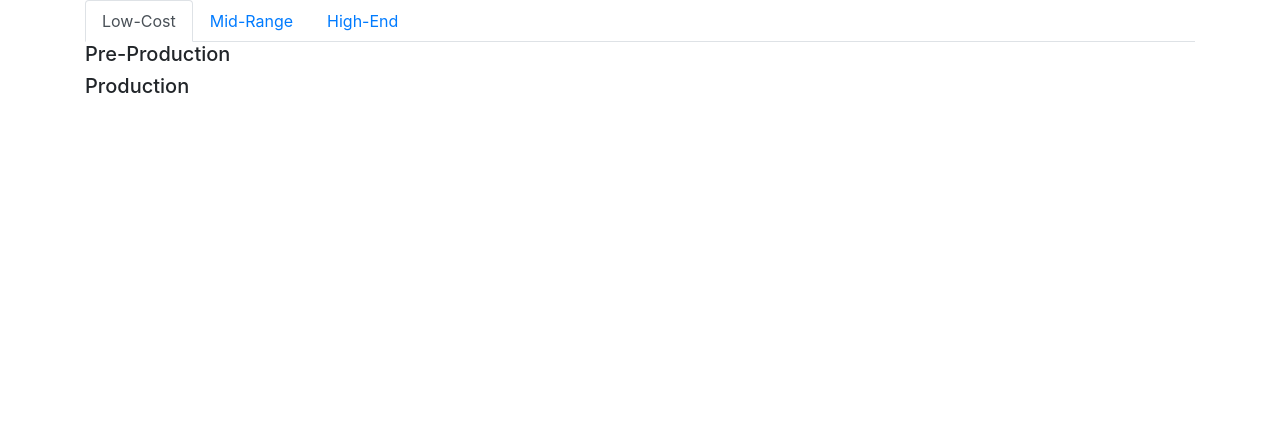
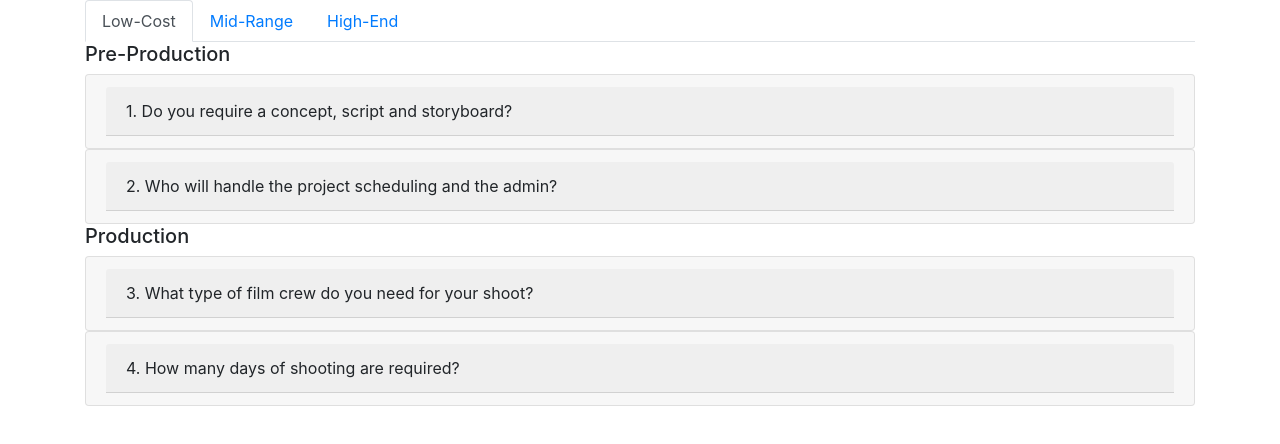
Before and after one commit to KosenkoDmitriy/react-calculator-accordion, a React (Create React App) app: page / in a window 1280 px wide. Shown: the top 444 px of the page. Built offline with nearby package versions, Linux system fonts and the light colour scheme.

Commit message:
accordion with questions and answers

```diff
--- a/src/App.js
+++ b/src/App.js
@@ -11,6 +11,8 @@ import Navbar from 'react-bootstrap/Navbar'
 import Tabs from 'react-bootstrap/Tabs';
 import Tab from 'react-bootstrap/Tab';
 
+import Accordion from 'react-bootstrap/Accordion';
+import Card from 'react-bootstrap/Card';
 
 class App extends Component {
   constructor() {
@@ -128,34 +130,31 @@ class App extends Component {
     <div className="App">
       <Container>
         <Row>
-          {/* <Tab eventKey="home" title="Home">
-                <div>
-                  <Stepper steps={4} currentStep={currentStep} onClick={this.onClickNext} />
-                  <button onClick={ this.onClickNext }>Next</button>
-                </div>
-              </Tab>
-
-              <Tab eventKey="profile" title="Profile">
-                <div>
-                  <Stepper steps={4} currentStep={currentStep} onClick={this.onClickNext} />
-                  <button onClick={ this.onClickNext }>Next</button>
-                </div>
-              </Tab>
-              <Tab eventKey="contact" title="Contact" disabled>
-                <div>
-                  <Stepper steps={4} currentStep={currentStep} onClick={this.onClickNext} />
-                  <button onClick={ this.onClickNext }>Next</button>
-                </div>
-              </Tab> */}
-        </Row>
-        <Row>
           <Col>
             <Tabs defaultActiveKey={tabs[0].id} id="uncontrolled-tab-example">
-
               { tabs.map(tab =>
                 <Tab eventKey={tab.id} title={tab.title}>
-                  { tab.collections.map(collection =>
-                  <h5>{collection.title}</h5>
+                  { tab.collections.map((collection, cid) => <div>
+                    <h5>{collection.title}</h5>
+                    {collection.questions && collection.questions.map((question, qid) =>
+                      <Accordion
+                      // defaultActiveKey="0"
+                      >
+                        <Card>
+                          <Card.Header>
+                            <Accordion.Toggle as={Card.Header} eventKey={`${qid}`}>
+                              {question.title}
+                            </Accordion.Toggle>
+                          </Card.Header>
+                          <Accordion.Collapse eventKey={`${qid}`}>
+                            <Card.Body>
+                              {question.answers && question.answers.map(answer => <p>{answer.title}</p>)}
+                            </Card.Body>
+                          </Accordion.Collapse>
+                        </Card>
+                      </Accordion>
+                    )}
+                  </div>
                   )}
                 </Tab>
               )}
```
